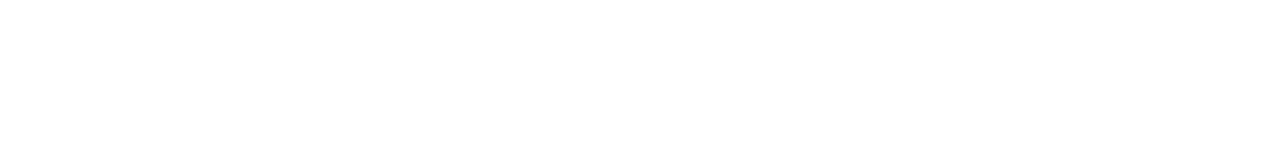
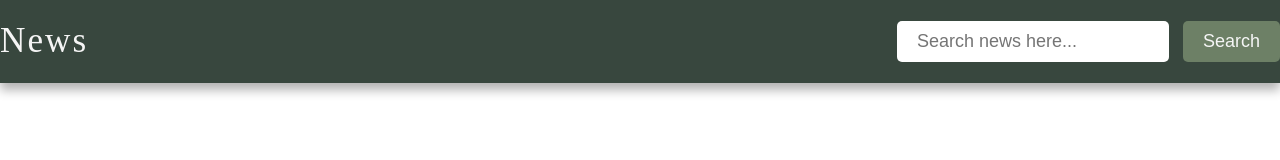
Before and after one commit to HildaAb/search-app, a plain HTML site: page index.html in a window 1280 px wide. Drawn offline with Linux system fonts and the light colour scheme.

Commit message:
added navbar

```diff
--- a/index.html
+++ b/index.html
@@ -7,6 +7,20 @@
     <link rel="stylesheet" href="style.css" />
   </head>
   <body>
+    <nav>
+      <div class="navbar">
+        <a href="index.html" class="logo">News</a>
+        <div class="search-container">
+          <input
+            type="text"
+            placeholder="Search news here..."
+            class="search-input"
+            id="search-input"
+          />
+          <button class="search-button" id="search-button">Search</button>
+        </div>
+      </div>
+    </nav>
     <script src="app.js"></script>
   </body>
 </html>
--- a/style.css
+++ b/style.css
@@ -0,0 +1,48 @@
+* {
+  margin: 0;
+  padding: 0;
+  box-sizing: border-box;
+}
+
+body {
+  position: relative;
+}
+
+nav {
+  background-color: rgb(56, 71, 62);
+  box-shadow: 0 7px 10px rgba(0, 0, 0, 0.3);
+}
+
+.navbar {
+  display: flex;
+  justify-content: space-between;
+  align-items: center;
+  padding: 1.3rem 0;
+}
+
+.logo {
+  color: whitesmoke;
+  text-decoration: none;
+  letter-spacing: 2px;
+  font-size: 2.2rem;
+}
+
+.search-input {
+  max-width: 400px;
+  padding: 10px 20px;
+  border: none;
+  border-radius: 5px;
+  font-size: 18px;
+  color: #333;
+}
+
+.search-button {
+  padding: 10px 20px;
+  background-color: rgb(109, 128, 102);
+  color: whitesmoke;
+  border: none;
+  border-radius: 5px;
+  font-size: 18px;
+  cursor: pointer;
+  margin-left: 10px;
+}
```
